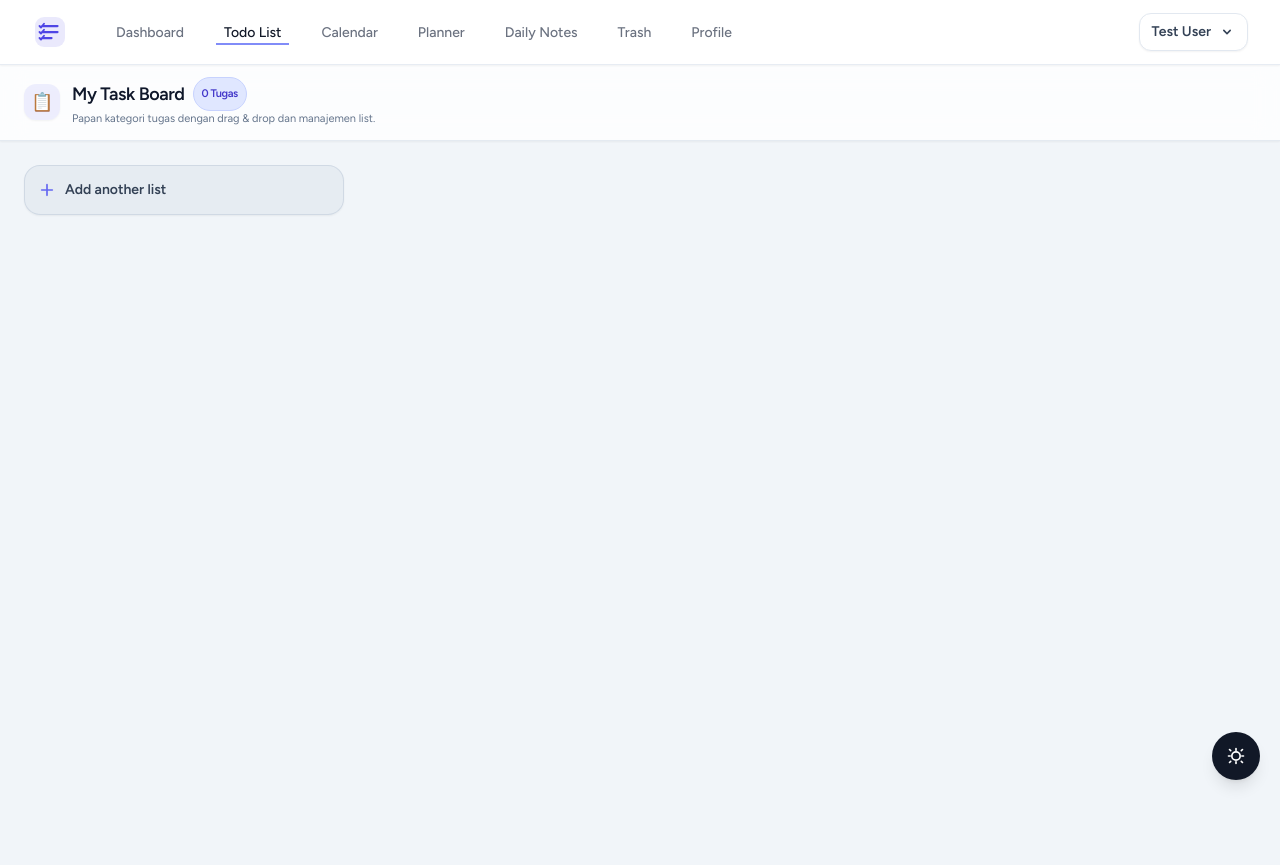
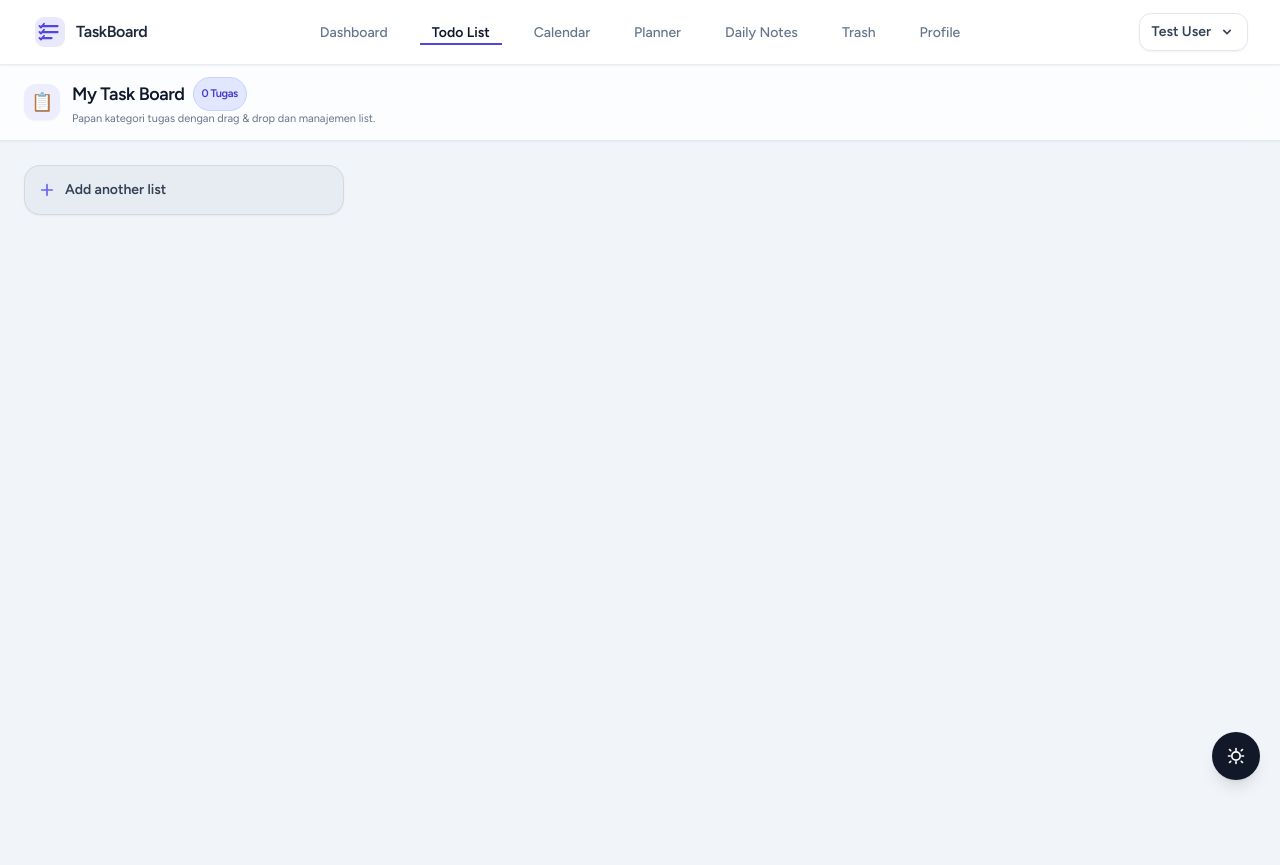
Before and after one commit to aduyngrh/todolistMobile, a Laravel app: page /todos in a window 1280 px wide. Run offline with Laravel 12, Linux system fonts and the light colour scheme; a user stored in the database is signed in; data comes from the database, SQL or seed files in the repository; data that the repository does not hold is empty; style sheets or scripts are compiled from the project's sources.

Commit message:
navbar mid

```diff
--- a/resources/views/components/nav-link.blade.php
+++ b/resources/views/components/nav-link.blade.php
@@ -2,8 +2,8 @@
 
 @php
 $classes = ($active ?? false)
-            ? 'inline-flex items-center px-2 pt-1 border-b-2 border-indigo-400 text-sm font-medium leading-5 text-gray-900 focus:outline-none focus:border-indigo-700 transition duration-150 ease-in-out'
-            : 'inline-flex items-center px-2 pt-1 border-b-2 border-transparent text-sm font-medium leading-5 text-gray-500 hover:text-gray-700 hover:border-gray-300 focus:outline-none focus:text-gray-700 focus:border-gray-300 transition duration-150 ease-in-out';
+            ? 'inline-flex items-center px-1.5 sm:px-2 lg:px-3 pt-1 border-b-2 border-indigo-600 dark:border-indigo-400 text-xs sm:text-sm font-semibold leading-5 text-slate-900 dark:text-white focus:outline-none transition duration-150 ease-in-out whitespace-nowrap'
+            : 'inline-flex items-center px-1.5 sm:px-2 lg:px-3 pt-1 border-b-2 border-transparent text-xs sm:text-sm font-medium leading-5 text-slate-500 hover:text-slate-800 hover:border-slate-300 dark:text-slate-400 dark:hover:text-slate-200 dark:hover:border-slate-700 focus:outline-none transition duration-150 ease-in-out whitespace-nowrap';
 @endphp
 
 <a {{ $attributes->merge(['class' => $classes]) }}>
--- a/resources/views/layouts/navigation.blade.php
+++ b/resources/views/layouts/navigation.blade.php
@@ -1,17 +1,17 @@
 <nav x-data="{ open: false }" class="sticky top-0 z-40 border-b border-slate-200/80 bg-white/90 text-slate-900 shadow-sm backdrop-blur transition-colors dark:border-slate-800 dark:bg-slate-950/90 dark:text-white">
     <!-- Primary Navigation Menu -->
     <div class="max-w-7xl mx-auto px-4 sm:px-6 lg:px-8">
-        <div class="flex h-16 items-center justify-between">
-            <div class="flex">
-                <!-- Logo -->
-                <div class="shrink-0 flex items-center">
-                    <a href="{{ route('dashboard') }}" aria-label="My Task Board">
-                        <x-application-logo-clean class="block h-9 w-auto text-indigo-600 dark:text-indigo-400" />
+        <div class="flex h-16 items-center justify-between gap-2 sm:gap-4">
+            <!-- Left: Logo -->
+            <div class="shrink-0 flex items-center sm:flex-1 sm:max-w-[200px]">
+                <a href="{{ route('dashboard') }}" class="flex items-center gap-2 group" aria-label="My Task Board">
+                    <x-application-logo-clean class="block h-9 w-auto text-indigo-600 dark:text-indigo-400 transition-transform group-hover:scale-105" />
+                    <span class="font-extrabold text-base tracking-tight text-slate-800 dark:text-white hidden xl:inline">TaskBoard</span>
                 </a>
             </div>
 
-                <!-- Navigation Links -->
-                <div class="hidden flex-1 items-center justify-between gap-6 sm:-my-px sm:ms-10 sm:flex">
+            <!-- Center: Navigation Links (Tengah) -->
+            <div class="hidden sm:flex flex-1 items-center justify-center gap-1 sm:gap-1.5 md:gap-3 lg:gap-5 sm:-my-px h-full">
                 <x-nav-link :href="route('dashboard')" :active="request()->routeIs('dashboard')">
                     {{ __('Dashboard') }}
                 </x-nav-link>
@@ -34,10 +34,9 @@
                     {{ __('Profile') }}
                 </x-nav-link>
             </div>
-            </div>
 
-            <!-- User actions -->
-            <div class="hidden sm:flex sm:items-center sm:ms-8">
+            <!-- Right: User actions -->
+            <div class="hidden sm:flex sm:flex-1 sm:max-w-[200px] sm:items-center sm:justify-end shrink-0">
                 <x-dropdown align="right" width="48" content-classes="bg-white dark:bg-slate-900">
                     <x-slot name="trigger">
                         <button type="button" class="inline-flex items-center gap-2 rounded-xl border border-slate-200 bg-white px-3 py-2 text-sm font-semibold text-slate-700 shadow-sm transition hover:border-indigo-300 hover:bg-indigo-50 dark:border-slate-700 dark:bg-slate-900 dark:text-slate-200 dark:hover:bg-slate-800">
```
Lines whose indentation alone changed are shown as unchanged.
